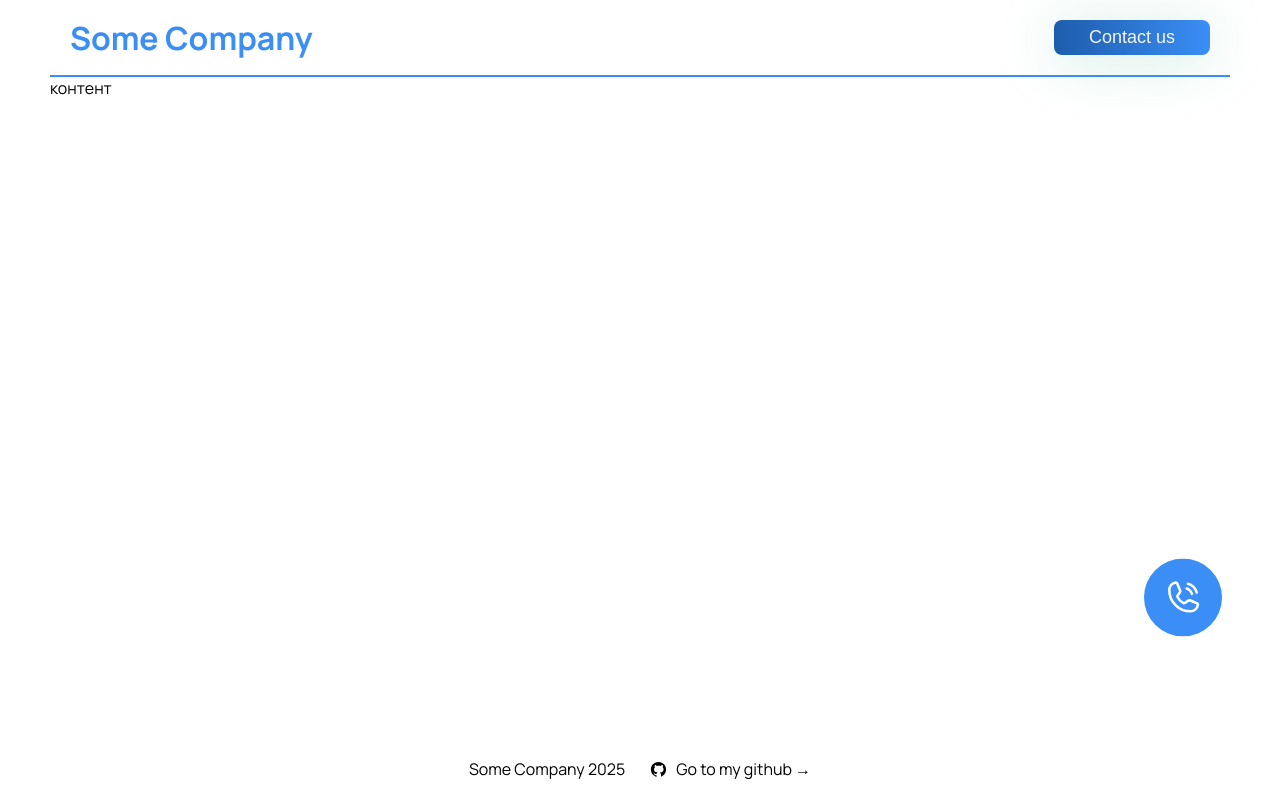
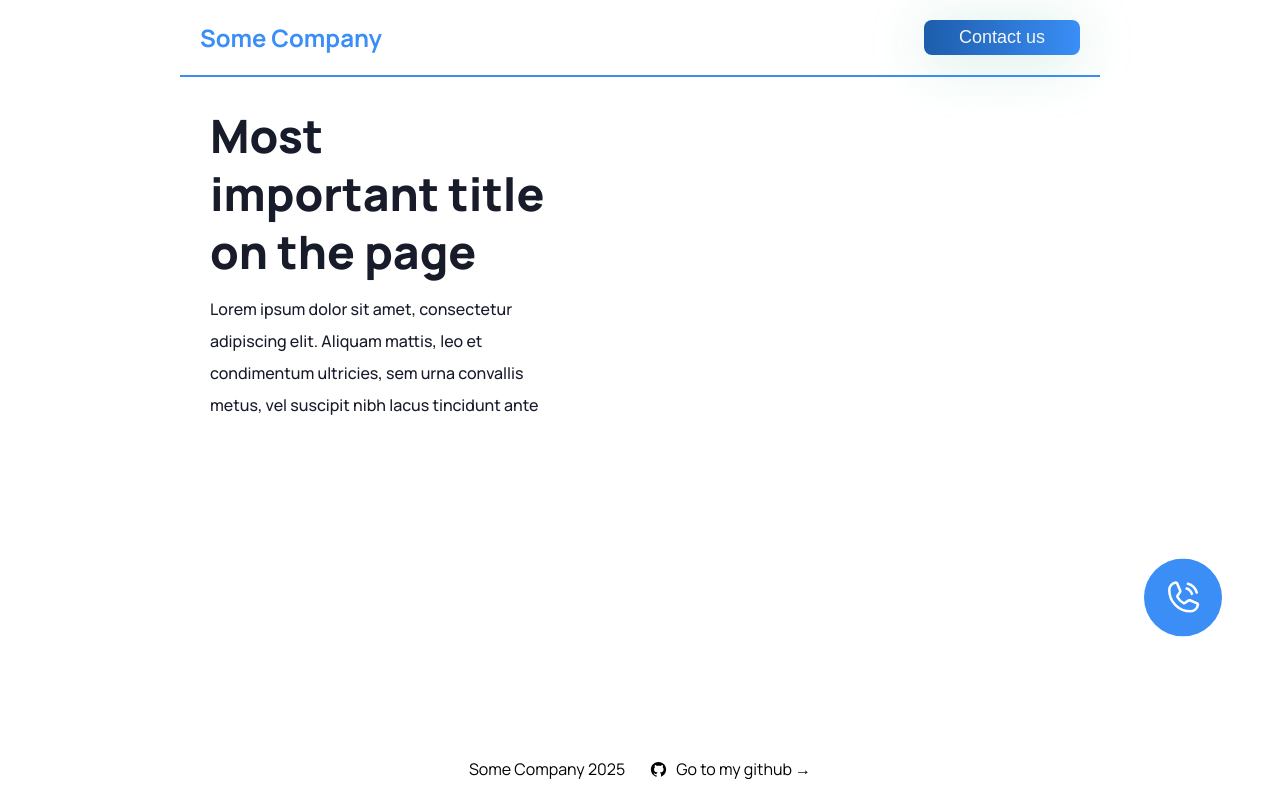
Before and after one commit to angelinaivanova16/cadex-test-task, a Next.js app: page / in a window 1280 px wide. Built offline with nearby package versions, Linux system fonts and the light colour scheme.

Commit message:
feat: add react player

```diff
--- a/app/globals.css
+++ b/app/globals.css
@@ -7,7 +7,7 @@ body {
   min-height: 100%;
   display: grid;
   grid-template-rows: auto 1fr auto;
-  padding: 0 50px 20px 50px;
+  padding: 0 180px 20px 180px;
   font-family: Arial, Helvetica, sans-serif;
   -webkit-font-smoothing: antialiased;
   -moz-osx-font-smoothing: grayscale;
--- a/app/page.tsx
+++ b/app/page.tsx
@@ -1,10 +1,13 @@
+import { About, Gallery, Services } from "@/components";
 import s from "./page.module.css";
 
 export default function Home() {
   return (
     <div className={s.page}>
       <main className={s.main}>
-        контент
+        <About />
+        <Services />
+        <Gallery />
       </main>
     </div>
   );
--- /dev/null
+++ b/components/about/About.tsx
@@ -0,0 +1,27 @@
+'use client';
+
+import s from './about.module.css';
+import dynamic from 'next/dynamic';
+const ReactPlayer = dynamic(() => import('react-player/youtube'), { ssr: false });
+
+export const About = () => {
+
+  return (
+    <section className={s.about}>
+      <div className={s.text}>
+        <h1 className={s.title}>Most important title on the page</h1>
+        <p className={s.description}>
+          Lorem ipsum dolor sit amet, consectetur adipiscing elit. Aliquam mattis, leo et condimentum ultricies, sem urna convallis metus, vel suscipit nibh lacus tincidunt ante
+        </p>
+      </div>
+      <div className={s.video}>
+        <ReactPlayer
+          url="https://www.youtube.com/watch?v=dQw4w9WgXcQ"
+          width="100%"
+          height="100%"
+          controls={true}
+        />
+      </div>
+    </section>
+  );
+};
--- /dev/null
+++ b/components/about/about.module.css
@@ -0,0 +1,33 @@
+.about {
+  display: flex;
+  justify-content: space-between;
+  /* gap: 10%; */
+  padding: 30px;
+  color: #181B29;
+}
+
+.text {
+  width: 40%;
+}
+
+.video {
+  width: 45%;
+}
+
+.title {
+  font-size: 46px;
+  font-weight: 800;
+  line-height: 58px;
+  margin-bottom: 12px;
+}
+
+.description {
+  font-size: 16px;
+  font-weight: 500;
+  line-height: 32px;
+}
+
+.player {
+  width: 100%;
+  height: 100%;
+}
--- /dev/null
+++ b/components/gallery/Gallery.tsx
@@ -0,0 +1,10 @@
+import s from './gallery.module.css';
+
+export const Gallery = () => {
+
+  return (
+    <section className={s.galery}>
+
+    </section>
+  );
+};
--- a/components/header/Header.tsx
+++ b/components/header/Header.tsx
@@ -5,7 +5,7 @@ export const Header = () => {
 
   return (
     <header className={s.header}>
-      <h1>Some Company</h1>
+      <h2>Some Company</h2>
       <Button
         name="Contact us"
         theme="primary"
--- /dev/null
+++ b/components/services/Services.tsx
@@ -0,0 +1,10 @@
+import s from './services.module.css';
+
+export const Services = () => {
+
+  return (
+    <section className={s.about}>
+
+    </section>
+  );
+};
--- a/package.json
+++ b/package.json
@@ -12,7 +12,8 @@
     "clsx": "^2.1.1",
     "next": "15.3.1",
     "react": "^19.0.0",
-    "react-dom": "^19.0.0"
+    "react-dom": "^19.0.0",
+    "react-player": "^2.16.0"
   },
   "devDependencies": {
     "@eslint/eslintrc": "^3",
@@ -21,6 +22,7 @@
     "@types/react-dom": "^19",
     "eslint": "^9",
     "eslint-config-next": "15.3.1",
+    "eslint-plugin-css-modules": "^2.12.0",
     "typescript": "^5"
   }
 }
```
Also changed, not shown: components/index.ts (+5 -2 lines), components/gallery/gallery.module.css (added), components/services/services.module.css (added), 1 other file (tests, documents, lock files or other folders).
